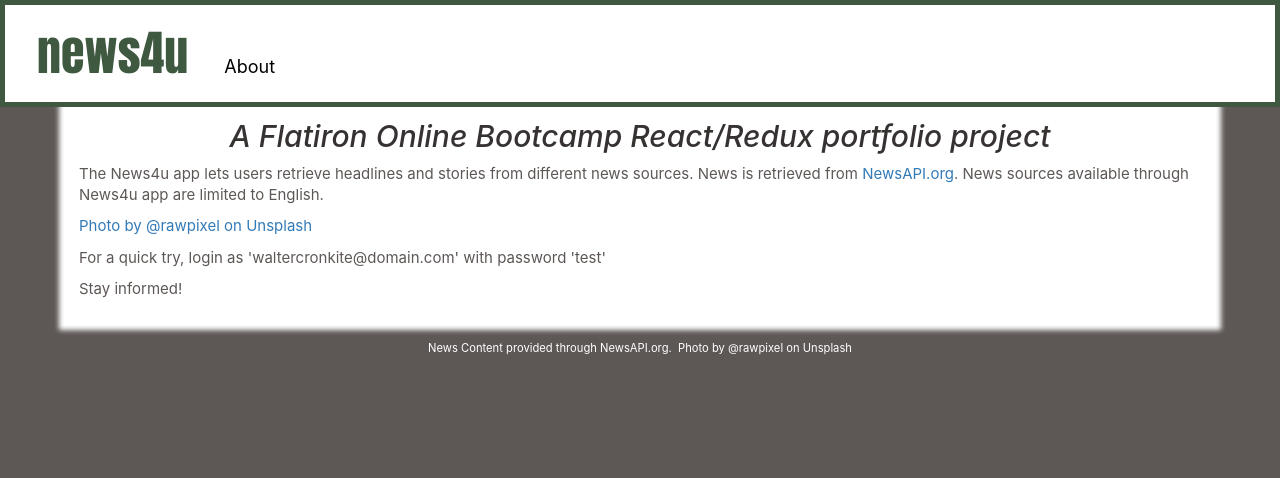
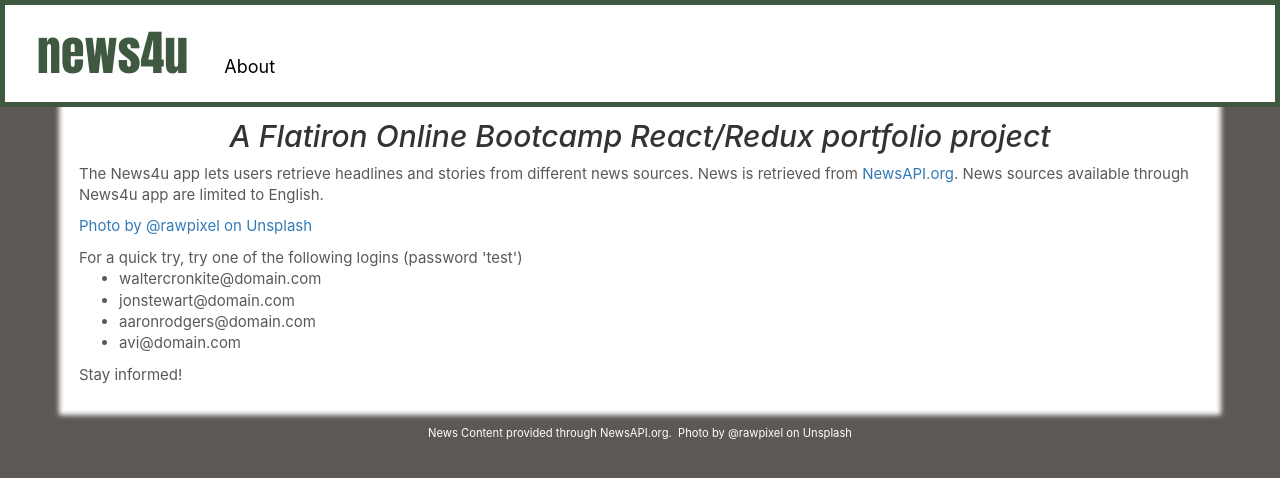
Before and after one commit to BarbaraPruz/news4u, a React (Create React App) app in the folder client/: page /about in a window 1280 px wide. Shown: the top 478 px of the page. Built offline with nearby package versions, Linux system fonts and the light colour scheme.

Commit message:
About page - update sample login info

```diff
--- a/client/src/components/about.js
+++ b/client/src/components/about.js
@@ -10,7 +10,14 @@ const About =  () =>
         News sources available through News4u app are limited to English.
         </p>
         <p><a href="https://unsplash.com/@rawpixel" target="_blank" rel="noopener noreferrer">Photo by @rawpixel on Unsplash</a></p>
-        <p>For a quick try, login as 'waltercronkite@domain.com' with password 'test'</p>
+        <p>For a quick try, try one of the following logins (password 'test')
+            <ul>
+                <li>waltercronkite@domain.com</li>
+                <li>jonstewart@domain.com</li>
+                <li>aaronrodgers@domain.com</li>
+                <li>avi@domain.com</li>
+            </ul>
+        </p>
         <p>Stay informed!</p>
     </div>
 ;
```
